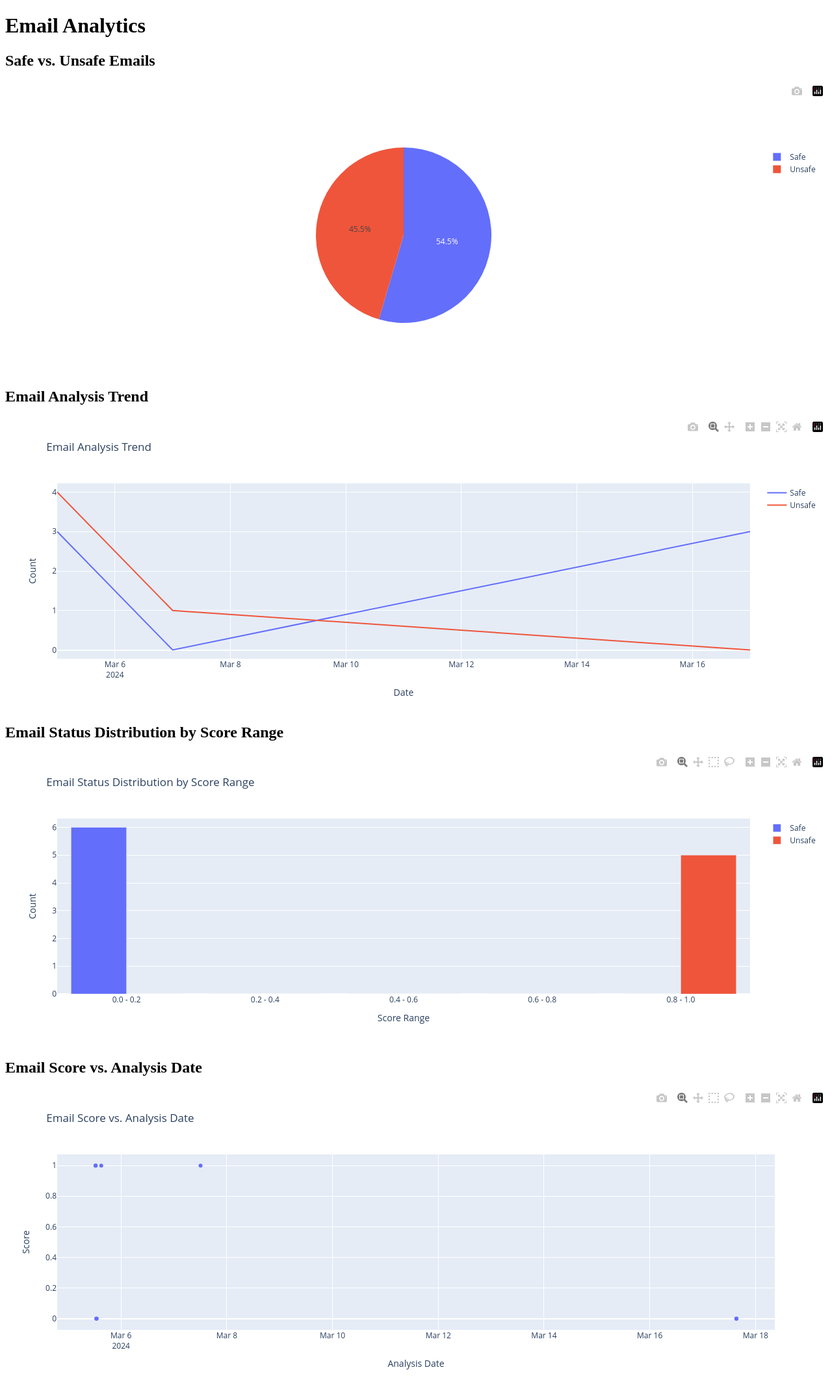
After one commit to kdot-mi/PhishScope, a Flask app: page /analytics in a window 1280 px wide. The commit adds this page. Shown: the whole page at 65% size. Run offline with Flask 3, Linux system fonts and the light colour scheme; some libraries are stand-ins or nearby versions.

Commit message:
added dashboard, (analytics link, can be changed later) model can also now take in .eml, .pdf, and .docx files

```diff
--- a/Flask App/app.py
+++ b/Flask App/app.py
@@ -10,6 +10,15 @@ from flask_migrate import Migrate
 from datetime import datetime
 from zoneinfo import ZoneInfo
 import re
+import plotly
+import plotly.graph_objs as go
+from collections import defaultdict
+import openai
+import magic
+from email import message_from_bytes, policy
+from email.parser import BytesParser
+import pdfplumber
+import docx
 
 
 app = Flask(__name__)
@@ -35,7 +44,7 @@ with app.app_context():
     db.create_all()
 
 # Define the allowed extensions for upload
-ALLOWED_EXTENSIONS = {'eml', 'txt', 'pdf', 'png', 'jpg', 'jpeg', 'gif'}
+ALLOWED_EXTENSIONS = {'eml', 'txt', 'pdf', 'docx'}
 
 def allowed_file(filename):
     return '.' in filename and \
@@ -59,14 +68,46 @@ def upload_file():
 
         flash('Upload Successful')
 
-        # Decode the file content
-        content = file.read().decode('utf-8')  # Assuming the file is text-based
+        # Get the file type
+        file_type = magic.from_buffer(file.read(), mime=True)
+
+        # Reset the file stream
+        file.seek(0)
+
+        if file_type == 'text/plain':
+            # Handle plain text files
+            content = file.read().decode('utf-8')
+            email_address = extract_email_address(content)
+            mail_body = content
+        elif file_type == 'message/rfc822':
+            # Handle email files (e.g., .eml)
+            email_message = message_from_bytes(file.read(), policy=policy.default)
+            email_address = email_message['From']
+            mail_body = get_body(email_message)
+        elif file_type == 'application/pdf':
+            # Handle PDF files
+            with pdfplumber.open(file) as pdf:
+                mail_body = ''
+                for page in pdf.pages:
+                    mail_body += page.extract_text()
+            email_address = extract_email_address(mail_body)
+        elif file_type == 'application/vnd.openxmlformats-officedocument.wordprocessingml.document':
+            # Handle DOCX files
+            doc = docx.Document(file)
+            mail_body = ''
+            for para in doc.paragraphs:
+                mail_body += para.text + '\n'
+            email_address = extract_email_address(mail_body)
+        else:
+            # Handle other file types (e.g., .jpg, .png, etc.)
+            flash(f'File type {file_type} is not supported')
+            return redirect(request.url)
 
         # Call the check_phishing function
-        phishing_results = check_phishing(content)
+        phishing_results = check_phishing(mail_body)
 
         # Initialize variables
-        email_address = None  # Initialize email_address with a default value
+        phishing_detected = False
 
         if phishing_results:
             label = phishing_results[0]['label']
@@ -74,7 +115,6 @@ def upload_file():
 
             if label == 'phishing':
                 phishing_detected = True
-                email_address = extract_email_address(content)
 
                 if email_address:
                     blacklist_email(email_address)
@@ -84,16 +124,12 @@ def upload_file():
 
                 flash(f"Phishing score: {score}")
             else:
-                phishing_detected = False
                 # Flash message for benign or other non-phishing labels
                 flash(f"{label.capitalize()} score: {score}")
                 flash('Content deemed safe.')
 
         else:
             flash('No results from phishing check.')
-
-
-
 
         # Log the phishing check result
         status = 'unsafe' if phishing_detected else 'safe'
@@ -105,7 +141,14 @@ def upload_file():
 
     return redirect(url_for('index'))
 
-
+def get_body(email_message):
+    if email_message.is_multipart():
+        for payload in email_message.get_payload():
+            body = get_body(payload)
+            if body:
+                return body
+    else:
+        return email_message.get_payload(decode=True).decode('utf-8')
 
 def extract_email_address(content):
     # A simple regex for extracting an email address
@@ -186,5 +229,81 @@ def upload_url():
         return redirect(url_for('index'))
     return redirect(url_for('index'))
 
+@app.route('/analytics')
+def analytics():
+    # Query the EmailAnalytics table to get the data
+    email_analytics = EmailAnalytics.query.all()
+
+    # Count the number of safe and unsafe emails
+    safe_count = sum(1 for email in email_analytics if email.status == 'safe')
+    unsafe_count = sum(1 for email in email_analytics if email.status == 'unsafe')
+
+    # Create the pie chart data
+    labels = ['Safe', 'Unsafe']
+    values = [safe_count, unsafe_count]
+
+    # Create the pie chart
+    pie_chart = go.Figure(data=[go.Pie(labels=labels, values=values)])
+    pie_div = plotly.offline.plot(pie_chart, output_type='div', include_plotlyjs=False)
+
+    # Get the data grouped by date and status
+    email_data = defaultdict(lambda: {'safe': 0, 'unsafe': 0})
+    for email in email_analytics:
+        date = email.date_analyzed.date()
+        status = email.status
+        email_data[date][status] += 1
+
+    # Create the line chart data
+    dates = sorted(email_data.keys())
+    safe_counts = [email_data[date]['safe'] for date in dates]
+    unsafe_counts = [email_data[date]['unsafe'] for date in dates]
+
+    # Create the line chart
+    line_chart = go.Figure()
+    line_chart.add_trace(go.Scatter(x=dates, y=safe_counts, mode='lines', name='Safe'))
+    line_chart.add_trace(go.Scatter(x=dates, y=unsafe_counts, mode='lines', name='Unsafe'))
+    line_chart.update_layout(title='Email Analysis Trend', xaxis_title='Date', yaxis_title='Count')
+
+    # Convert the plotly figure to HTML
+    line_div = plotly.offline.plot(line_chart, output_type='div', include_plotlyjs=False)
+
+    # Group the email data by score range and status
+    score_ranges = [(0, 0.2), (0.2, 0.4), (0.4, 0.6), (0.6, 0.8), (0.8, 1)]
+    email_data = {(start, end): {'safe': 0, 'unsafe': 0} for start, end in score_ranges}
+    for email in email_analytics:
+        score = email.score
+        status = email.status
+        for start, end in score_ranges:
+            if start <= score < end:
+                email_data[(start, end)][status] += 1
+
+    # Create the bar chart data
+    x_labels = [f"{start:.1f} - {end:.1f}" for start, end in score_ranges]
+    safe_counts = [email_data[(start, end)]['safe'] for start, end in score_ranges]
+    unsafe_counts = [email_data[(start, end)]['unsafe'] for start, end in score_ranges]
+
+    # Create the bar chart
+    bar_chart = go.Figure(data=[
+        go.Bar(x=x_labels, y=safe_counts, name='Safe'),
+        go.Bar(x=x_labels, y=unsafe_counts, name='Unsafe')
+    ])
+    bar_chart.update_layout(title='Email Status Distribution by Score Range', xaxis_title='Score Range', yaxis_title='Count', barmode='group')
+
+    # Convert the plotly figure to HTML
+    bar_div = plotly.offline.plot(bar_chart, output_type='div', include_plotlyjs=False)
+
+    # Get the data for score and analysis date
+    scores = [email.score for email in email_analytics]
+    dates = [email.date_analyzed for email in email_analytics]
+
+    # Create the scatter plot
+    scatter_plot = go.Figure(data=go.Scatter(x=dates, y=scores, mode='markers'))
+    scatter_plot.update_layout(title='Email Score vs. Analysis Date', xaxis_title='Analysis Date', yaxis_title='Score')
+
+    # Convert the plotly figure to HTML
+    scatter_div = plotly.offline.plot(scatter_plot, output_type='div', include_plotlyjs=False)
+
+    return render_template('analytics.html', pie_div=pie_div, line_div=line_div, bar_div=bar_div, scatter_div=scatter_div)
+
 if __name__ == '__main__':
     app.run(debug=True, port=9001)
--- /dev/null
+++ b/Flask App/templates/analytics.html
@@ -0,0 +1,21 @@
+<!DOCTYPE html>
+<html>
+<head>
+    <title>Email Analytics</title>
+    <script src="https://cdn.plot.ly/plotly-latest.min.js"></script>
+</head>
+<body>
+    <h1>Email Analytics</h1>
+    <h2>Safe vs. Unsafe Emails</h2>
+    <div>{{ pie_div|safe }}</div>
+
+    <h2>Email Analysis Trend</h2>
+    <div>{{ line_div|safe }}</div>
+
+    <h2>Email Status Distribution by Score Range</h2>
+    <div>{{ bar_div|safe }}</div>
+
+    <h2>Email Score vs. Analysis Date</h2>
+    <div>{{ scatter_div|safe }}</div>
+</body>
+</html>
--- a/Flask App/templates/upload.html
+++ b/Flask App/templates/upload.html
@@ -53,6 +53,8 @@
     </div>
     <!-- End of Email Upload -->
 
+    <a href="{{ url_for('analytics') }}">Analytics</a>
+
     <!-- Content for Attachment Scanner tab -->
     <p>Upload your attachment file for scanning.</p>
     <form action="/attachment-upload" method="post" enctype="multipart/form-data">
```
Also changed, not shown: Flask App/instance/phishScope.db.
